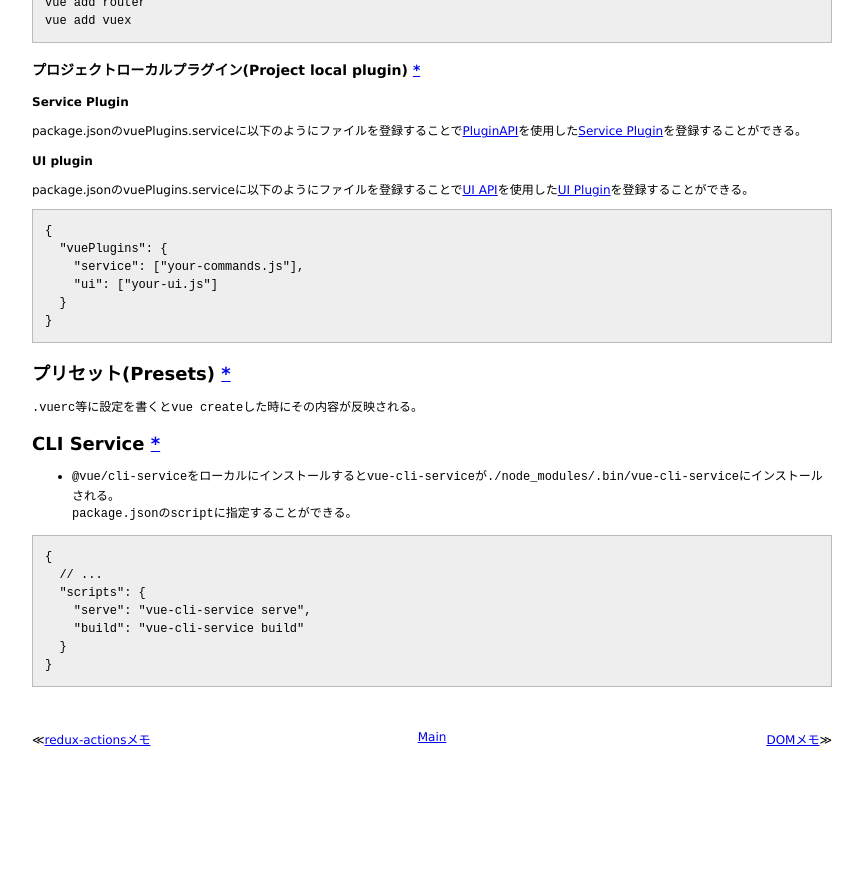
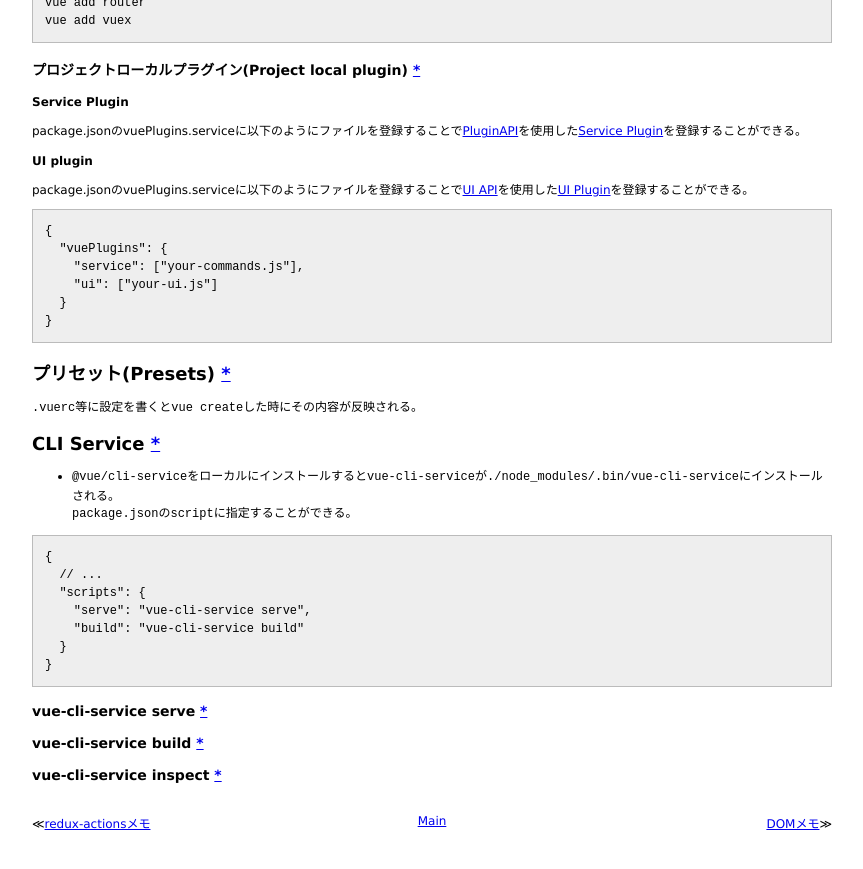
Before and after one commit to 38elements/38elements.github.com, a Jekyll site: the page built from _posts/2018-09-01-vue-cli-3.md, in a window 1280 px wide and 900 px high, scrolled down 1136 px. Shown: the top 869 px of the window, without its empty margins (208-1071 px from the left). Built offline with Jekyll 4.4.1, drawn with Linux system fonts in a browser that asks for light colours; before the commit the page ends 1952 px from its top, so only the background shows below that; some of the changed text lies outside the part shown.

Commit message:
Update 2018-09-01-vue-cli-3.md

````diff
--- a/_posts/2018-09-01-vue-cli-3.md
+++ b/_posts/2018-09-01-vue-cli-3.md
@@ -4,8 +4,8 @@ title: Vue CLI 3メモ
 ---
 # Vue CLI 3メモ
 
-* [document](https://cli.vuejs.org/)
-* [github](https://github.com/vuejs/vue-cli)
+* [Document](https://cli.vuejs.org/)
+* [Github](https://github.com/vuejs/vue-cli)
 * [packages](https://github.com/vuejs/vue-cli/tree/dev/packages/%40vue)
 
 ## Install
@@ -108,3 +108,9 @@ package.jsonのvuePlugins.serviceに以下のようにファイルを登録す
   }
 }
 ```
+
+### vue-cli-service serve [\*](https://cli.vuejs.org/guide/cli-service.html#vue-cli-service-serve)
+
+### vue-cli-service build [\*](https://cli.vuejs.org/guide/cli-service.html#vue-cli-service-build)
+
+### vue-cli-service inspect [\*](https://cli.vuejs.org/guide/cli-service.html#vue-cli-service-inspect)
````
